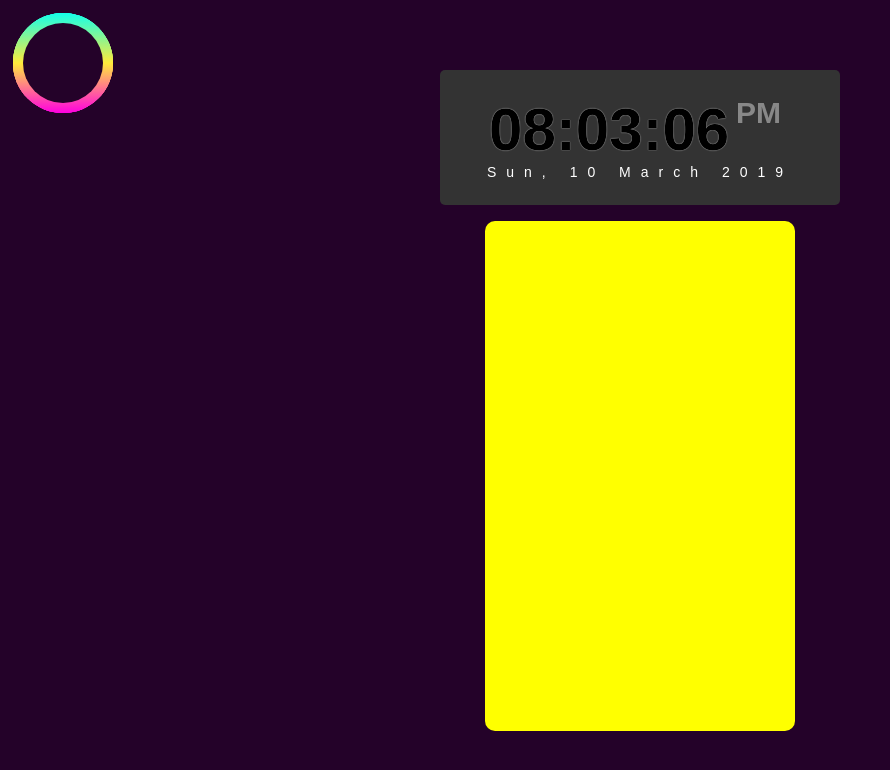
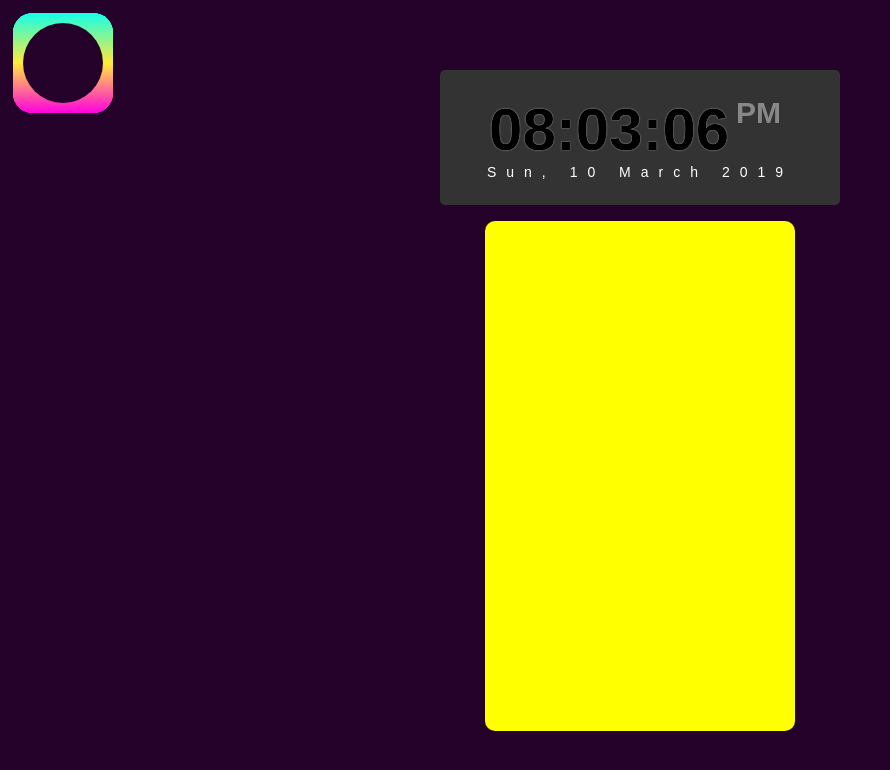
Before and after one commit to WendyLange/FChallenge2, a plain HTML site: page index.html in a window 1280 px wide. Shown: the whole page, without its empty margins (0-890 px from the left). Drawn offline with Linux system fonts and the light colour scheme.

Commit message:
cleaning

```diff
--- a/styles/stylesheet.css
+++ b/styles/stylesheet.css
@@ -122,7 +122,7 @@ body {
 	width: 100%;
 	height: 100%;
 
-	border-radius: 50px;
+	border-radius: 20px;
 	background: linear-gradient(#14ffe9, #ffeb3b, #ff00e0);
 }
 
```
Also changed, not shown: scripts/main.js (+0 -55 lines).
